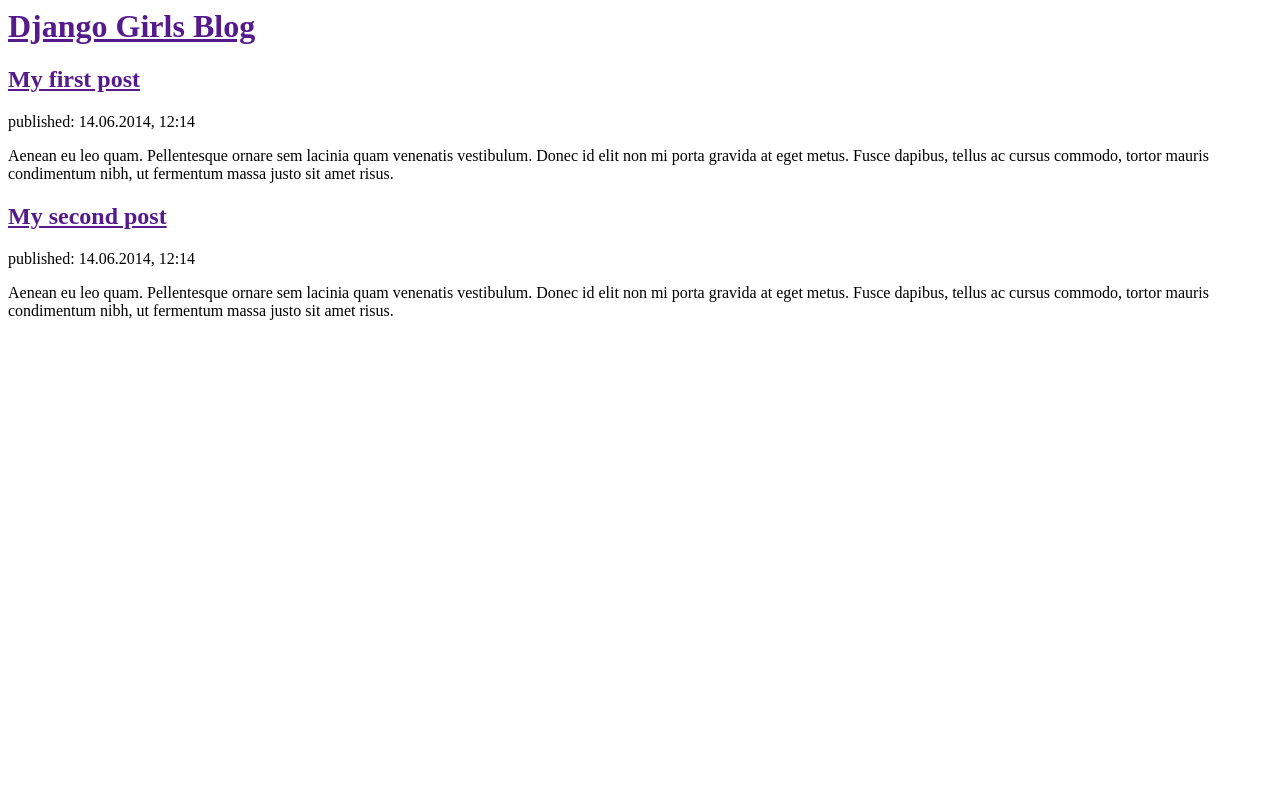
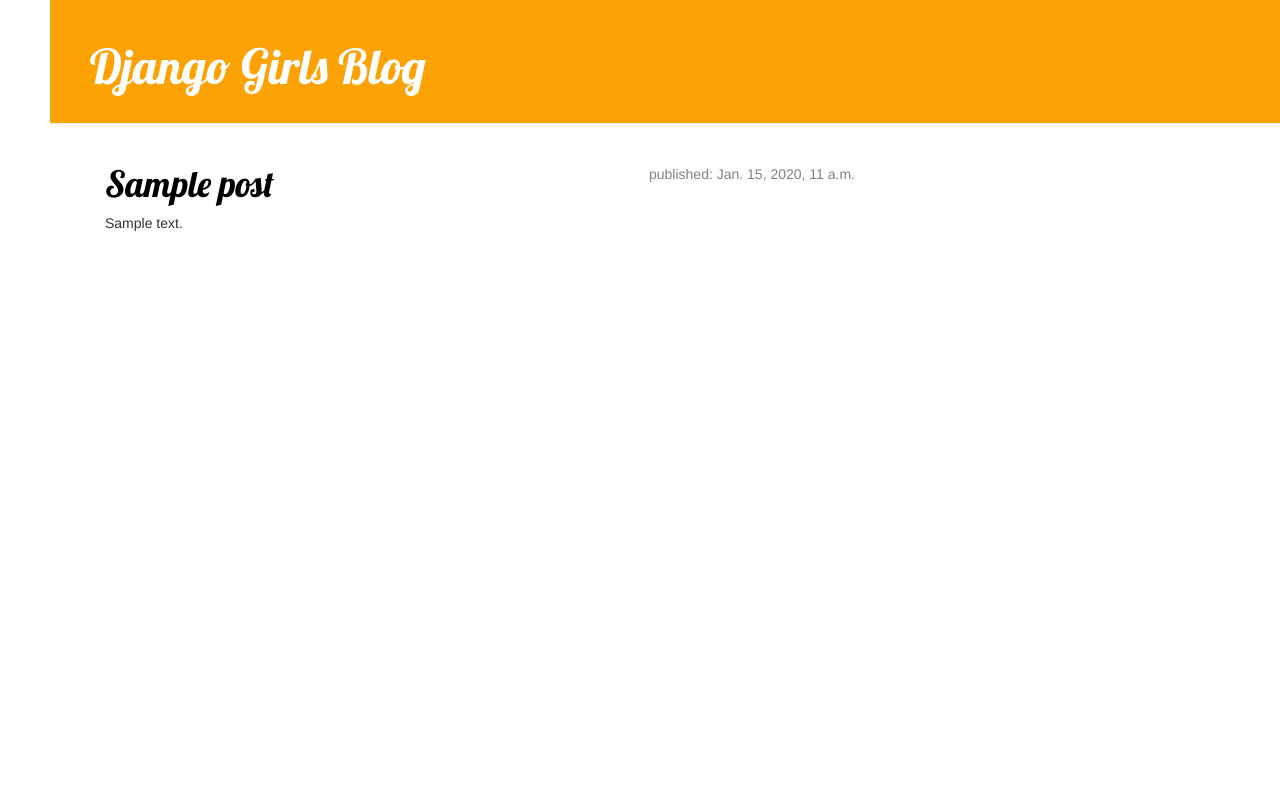
Before and after one commit to kardoSova/hello-world, a Django app: template blog/templates/blog/post_list.html in a window 1280 px wide. Run offline with Django 3.2, Linux system fonts and the light colour scheme; the template is opened without the code that fills it: values that come from a table or form of the project are taken from there, others are empty; tables that the repository leaves empty hold one stand-in row (values such as "Sample post"); some libraries are stand-ins or nearby versions.

Commit message:
new design

```diff
--- /dev/null
+++ b/blog/static/css/blog.css
@@ -0,0 +1,58 @@
+h1 a {
+	color: #FCA205;
+	font-family: 'Lobster';
+}
+
+body {
+	/*background-color: #FCA205;*/
+	padding-left: 50px;
+}
+
+.page-header {
+	background-color: #FCA205;
+	margin-top: 0;
+	padding: 20px 20px 20px 40px;
+}
+
+.page-header h1, .page-header h1 a, .page-header h1 a:visited, .page-header h1 a:active {
+	color: #FFF;
+	font-size: 36pt;
+	text-decoration: none;
+}
+
+.content {
+    margin-left: 40px;
+}
+
+h1, h2, h3, h4 {
+    font-family: 'Lobster', cursive;
+}
+
+.date {
+    float: right;
+    color: #828282;
+}
+
+.save {
+    float: right;
+}
+
+.post-form textarea, .post-form input {
+    width: 100%;
+}
+
+.top-menu, .top-menu:hover, .top-menu:visited {
+    color: #ffffff;
+    float: right;
+    font-size: 26pt;
+    margin-right: 20px;
+}
+
+.post {
+    margin-bottom: 70px;
+}
+
+
+.post h1 a, .post h1 a:visited {
+    color: #000000;
+}
--- a/blog/templates/blog/post_list.html
+++ b/blog/templates/blog/post_list.html
@@ -1,24 +1,32 @@
+{% load staticfiles %}
 <html>
    <head>
    		<title>Django Girls blog</title>
+   		<link rel="stylesheet" href="//maxcdn.bootstrapcdn.com/bootstrap/3.2.0/css/bootstrap.min.css">
+		<link rel="stylesheet" href="//maxcdn.bootstrapcdn.com/bootstrap/3.2.0/css/bootstrap-theme.min.css">
+		<link rel="stylesheet" href="{% static 'css/blog.css' %}">
+		<link href="http://fonts.googleapis.com/css?family=Lobster&subset=latin,latin-ext" rel="stylesheet" type="text/css">
    </head>
 
    <body>
-   		<div>
+   		<div class="page-header">
    				<h1><a href="">Django Girls Blog</a></h1>
    		</div>
 
+   		<div class="content container">
+	    	<div class="row">
+		        <div class="col-md-8">
+		            {% for post in posts %}
+		                <div class="post">
+		                    <div class="date">
+		                        <p>published: {{ post.published_date }}</p>
+		                    </div>
+		                    <h1><a href="">{{ post.title }}</a></h1>
+		                    <p>{{ post.text|linebreaks }}</p>
+		                </div>
+		            {% endfor %}
+		        </div>
+    		</div>
 
-   		<div>
-   				<h2><a href="">My first post</a></h2>
-   				<p>published: 14.06.2014, 12:14</p>
-   				<p>Aenean eu leo quam. Pellentesque ornare sem lacinia quam venenatis vestibulum. Donec id elit non mi porta gravida at eget metus. Fusce dapibus, tellus ac cursus commodo, tortor mauris condimentum nibh, ut fermentum massa justo sit amet risus.</p>
-   		</div>
-
-   		<div>
-   				<h2><a href="">My second post</a></h2>
-   				<p>published: 14.06.2014, 12:14</p>
-   				<p>Aenean eu leo quam. Pellentesque ornare sem lacinia quam venenatis vestibulum. Donec id elit non mi porta gravida at eget metus. Fusce dapibus, tellus ac cursus commodo, tortor mauris condimentum nibh, ut fermentum massa justo sit amet risus.</p>
-   		</div>
    </body>
 </html>
--- a/blog/views.py
+++ b/blog/views.py
@@ -1,8 +1,10 @@
 from django.shortcuts import render
+from django.utils import timezone
+from .models import Post
 
 def post_list(request):
-	return render(request, 'blog/post_list.html', {})
-
+	posts = Post.objects.filter(published_date__lte=timezone.now()).order_by('published_date')
+	return render(request, 'blog/post_list.html', {'posts': posts})
 
 
 # Create your views here.
```
